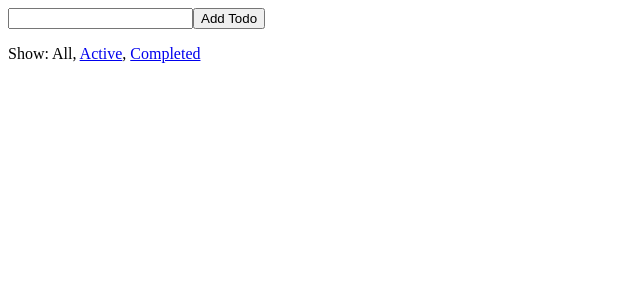
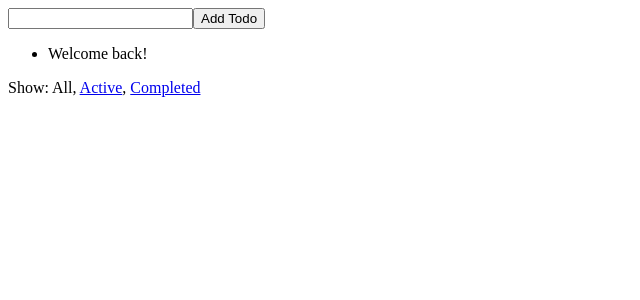
Before and after one commit to sant527/todos-redux-thunk-router-database-server, a React (Create React App) app: page / in a window 1280 px wide. Shown: the top 300 px of the page, without its empty margins (0-640 px from the left). Built offline with nearby package versions, Linux system fonts and the light colour scheme.

Commit message:
Lesson 2: Redux - Supplying the Initial State-1056

```diff
--- a/src/index.js
+++ b/src/index.js
@@ -3,9 +3,24 @@ import { render } from 'react-dom'
 import { createStore } from 'redux'
 import { Provider } from 'react-redux'
 import App from './components/App'
-import reducer from './reducers'
+import todoApp from './reducers'
 
-const store = createStore(reducer)
+
+const persistedState = {
+	todos: [{
+		id: '0',
+		text: 'Welcome back!',
+		completed: false,
+	}],
+	visibilityFilter: undefined
+}
+
+
+const store = createStore(
+	todoApp,
+	persistedState
+);
+console.log(store.getState());
 
 render(
   <Provider store={store}>
```
